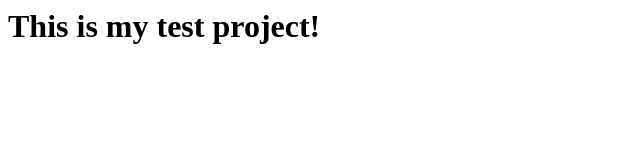
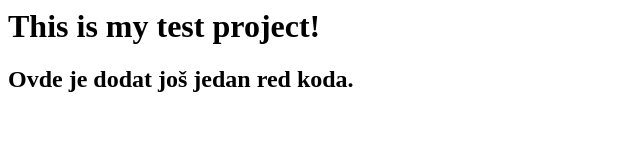
Before and after one commit to bojanja/test_projekat, a plain HTML site: page index.html in a window 1280 px wide. Shown: the whole page, without its empty margins (0-640 px from the left). Drawn offline with Linux system fonts and the light colour scheme.

Commit message:
dodavanje jos jedne linije na index strani

```diff
--- a/index.html
+++ b/index.html
@@ -6,5 +6,6 @@
   </head>
   <body>
     <h1>This is my test project!</h1>
+    <h2>Ovde je dodat još jedan red koda.</h2>
   </body>
 </html>
```
